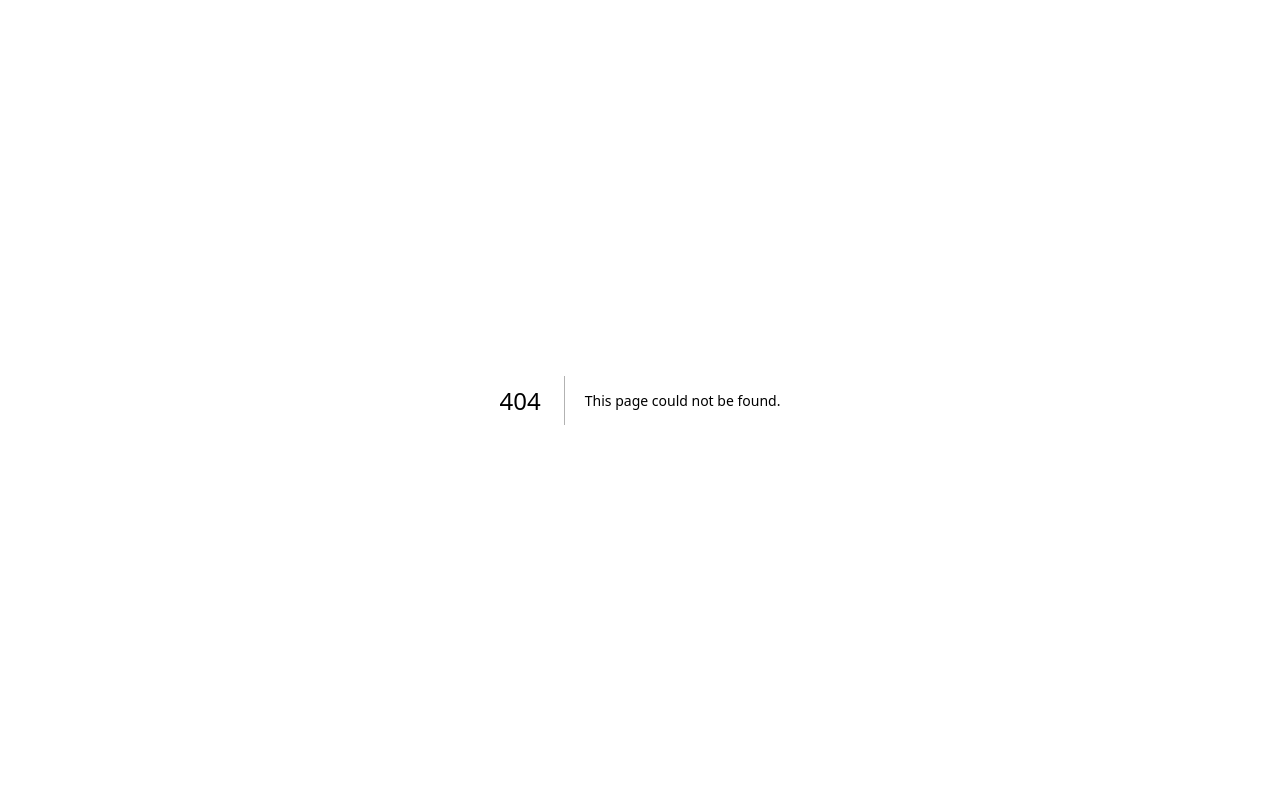
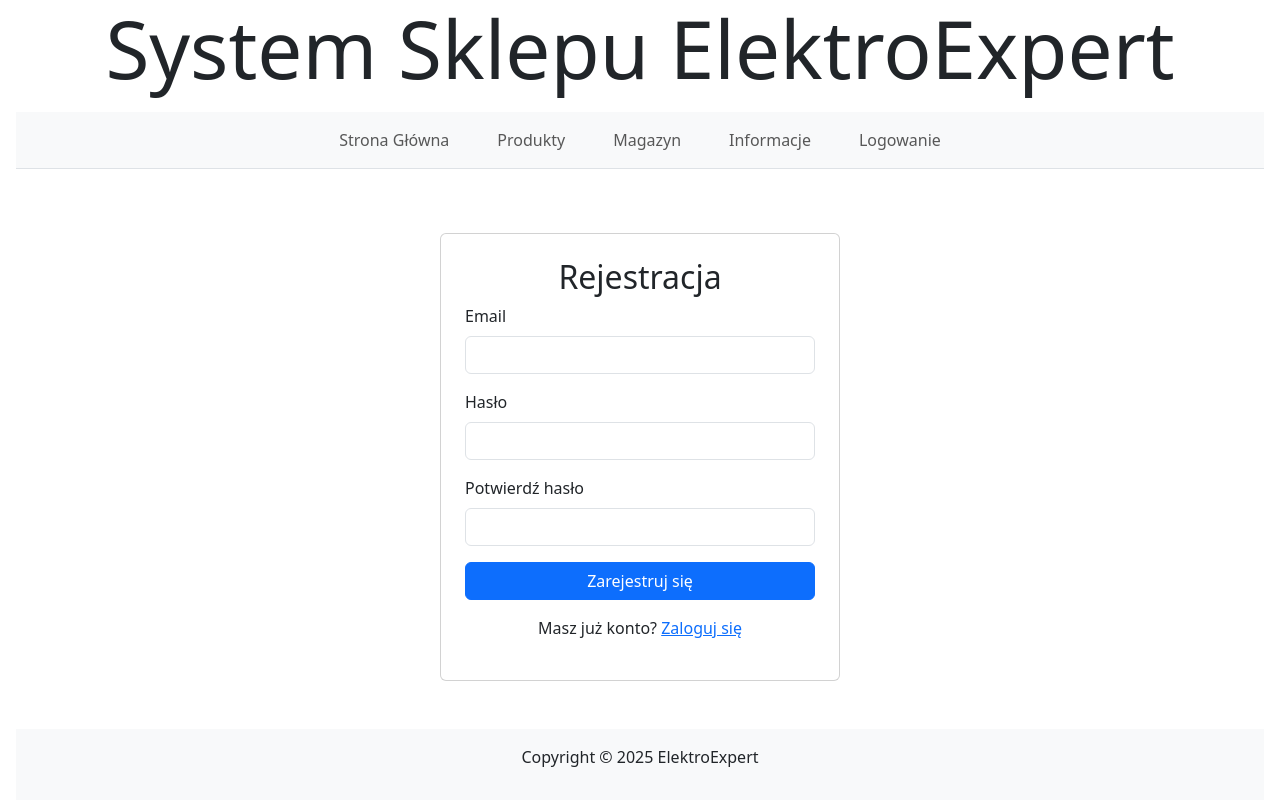
Before and after one commit to zwiadowca987/defensive_programming_project, a Next.js app in the folder frontend/: page /authentication/register in a window 1280 px wide. Before the commit this address had no page. Built offline with nearby package versions, Linux system fonts and the light colour scheme.

Commit message:
added placeholders in frontend for api calls

```diff
--- /dev/null
+++ b/frontend/src/app/authentication/register/page.tsx
@@ -0,0 +1,66 @@
+'use client';
+import {useState} from "react";
+import Link from "next/link";
+
+export default function Register() {
+    const [email, setEmail] = useState("");
+    const [password, setPassword] = useState("");
+    const [confirmPassword, setConfirmPassword] = useState("");
+
+    const handleSubmit = (e: React.FormEvent) => {
+        e.preventDefault();
+        if (password !== confirmPassword) {
+            alert("Hasła nie są takie same!");
+            return;
+        }
+        // Tutaj dodasz logikę rejestracji np. API call
+        console.log("Email:", email, "Password:", password);
+    };
+
+    return (
+        <div className="container d-flex justify-content-center align-items-center">
+            <div className="card p-4" style={{width: "400px"}}>
+                <h2 className="text-center">Rejestracja</h2>
+                <form onSubmit={handleSubmit}>
+                    <div className="mb-3">
+                        <label htmlFor="email" className="form-label">Email</label>
+                        <input
+                            type="email"
+                            className="form-control"
+                            id="email"
+                            value={email}
+                            onChange={(e) => setEmail(e.target.value)}
+                            required
+                        />
+                    </div>
+                    <div className="mb-3">
+                        <label htmlFor="password" className="form-label">Hasło</label>
+                        <input
+                            type="password"
+                            className="form-control"
+                            id="password"
+                            value={password}
+                            onChange={(e) => setPassword(e.target.value)}
+                            required
+                        />
+                    </div>
+                    <div className="mb-3">
+                        <label htmlFor="confirmPassword" className="form-label">Potwierdź hasło</label>
+                        <input
+                            type="password"
+                            className="form-control"
+                            id="confirmPassword"
+                            value={confirmPassword}
+                            onChange={(e) => setConfirmPassword(e.target.value)}
+                            required
+                        />
+                    </div>
+                    <button type="submit" className="btn btn-primary w-100">Zarejestruj się</button>
+                </form>
+                <div className="text-center mt-3">
+                    <p>Masz już konto? <Link href="/authentication/login">Zaloguj się</Link></p>
+                </div>
+            </div>
+        </div>
+    );
+}
--- a/frontend/src/app/layout.tsx
+++ b/frontend/src/app/layout.tsx
@@ -1,7 +1,8 @@
-import type { Metadata } from "next";
-import { Geist, Geist_Mono } from "next/font/google";
+import type {Metadata} from "next";
+import {Geist, Geist_Mono} from "next/font/google";
 import "./globals.css";
 import "bootstrap/dist/css/bootstrap.min.css";
+import Link from "next/link";
 
 const geistSans = Geist({
     variable: "--font-geist-sans",
@@ -14,19 +15,43 @@ const geistMono = Geist_Mono({
 });
 
 export const metadata: Metadata = {
-  title: "Create Next App",
-  description: "Generated by create next app",
+    title: "System Sklepu ElektroExpert",
+    description: "System wspomagający zarządzanie sklepem i magazynem sklepu ElektroExpert",
 };
 
-export default function RootLayout({
-  children,
-}: Readonly<{
+function getYear() {
+    return new Date().getFullYear();
+}
+
+export default function RootLayout({children,}: Readonly<{
     children: React.ReactNode;
 }>) {
     return (
         <html lang="en">
-      <body className={`${geistSans.variable} ${geistMono.variable}`}>
+            <body className={`${geistSans.variable} ${geistMono.variable} d-flex flex-column justify-content-between vh-100`}>
+                <header className={"mb-3 text-center"}>
+                    <h1 className={"display-1"}>{metadata.title?.toString()}</h1>
+
+                    <nav className={"navbar navbar-expand-lg navbar-light bg-light border-bottom box-shadow m-3"}>
+                        <ul className={"navbar-nav m-auto"}>
+                            <li className={"nav-item mx-3"}><Link className={"nav-link"} href={"/"}>Strona Główna</Link></li>
+                            <li className={"nav-item mx-3"}><Link className={"nav-link"} href={"/products"}>Produkty</Link></li>
+                            <li className={"nav-item mx-3"}><Link className={"nav-link"} href={"/partnership"}>Magazyn</Link></li>
+                            <li className={"nav-item mx-3"}><Link className={"nav-link"} href={"/about"}>Informacje</Link></li>
+                            <li className={"nav-item mx-3"}><Link className={"nav-link"} href={"/authentication/login"}>Logowanie</Link></li>
+                        </ul>
+                    </nav>
+                </header>
+
+                <main>
+                    <section className={"m-3 p-3"}>
                         {children}
+                    </section>
+                </main>
+
+                <footer className={"text-center m-3 p-3 bg-light"}>
+                    <p>Copyright &copy; {getYear()} ElektroExpert</p>
+                </footer>
             </body>
         </html>
     );
```
Also changed, not shown: frontend/src/app/authentication/login/page.tsx (added, +50 -0 lines), frontend/src/app/products/page.tsx (added, +25 -0 lines). Lines whose indentation alone changed are shown as unchanged.
